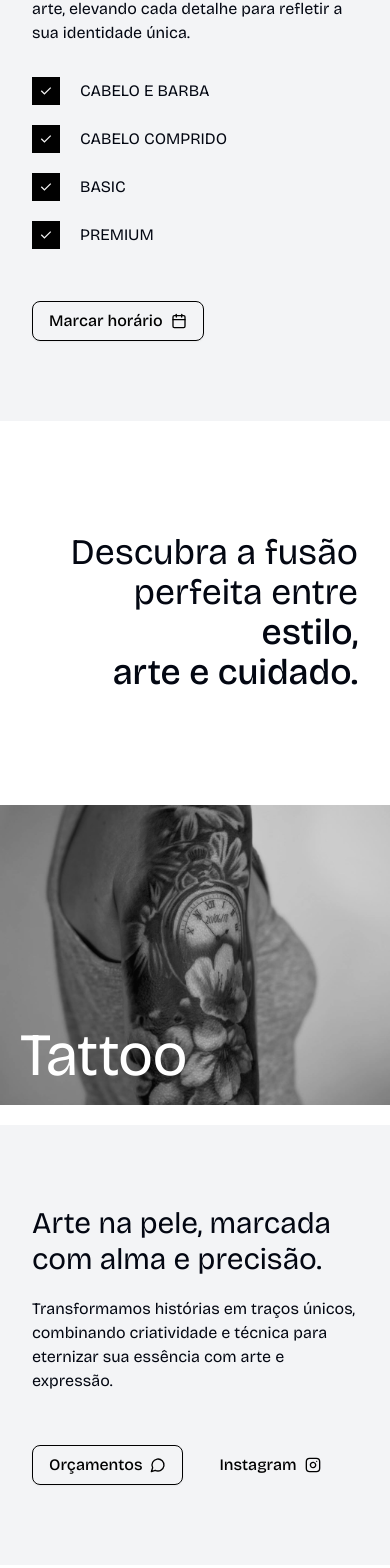
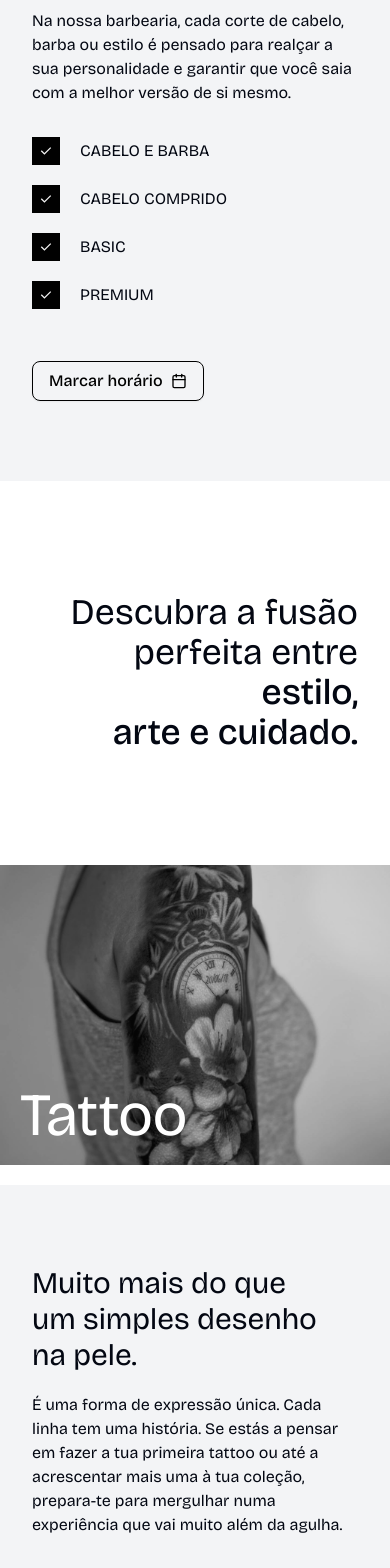
Before and after one commit to marcuswmc/sattis-nextjs-website, a Next.js app: page / in a window 390 px wide. Shown: the part 2263-3831 px from the top of the page. Built offline with nearby package versions, Linux system fonts and the light colour scheme.

Commit message:
update: services copy and add new artist

```diff
--- a/src/components/barberSection.tsx
+++ b/src/components/barberSection.tsx
@@ -55,12 +55,11 @@ export default function BarberSection() {
       >
         <motion.div variants={itemVariantsRight} className="flex flex-col gap-5">
           <h3 className="text-3xl">
-            A redefinir os cuidados <br />
-            com expertise e paixão.
+            Aqui, a tradição <br />
+            encontra a modernidade.
           </h3>
           <p>
-            Cuidamos do seu estilo com precisão e arte, elevando cada detalhe
-            para refletir a sua identidade única.
+            Na nossa barbearia, cada corte de cabelo, barba ou estilo é pensado para realçar a sua personalidade e garantir que você saia com a melhor versão de si mesmo.
           </p>
         </motion.div>
 
--- a/src/components/esteticaSection.tsx
+++ b/src/components/esteticaSection.tsx
@@ -66,7 +66,7 @@ export default function EsteticaSection() {
           className="flex flex-col gap-5"
         >
           <h3 className="text-3xl">
-            Elevamos a estética <br />
+            Elevamos a autoestima <br />
             com técnica e paixão.
           </h3>
           <p>
--- a/src/components/piercingSection.tsx
+++ b/src/components/piercingSection.tsx
@@ -62,14 +62,18 @@ export default function PiercingSection() {
             em cada detalhe.
           </h3>
           <p>
-            Realçamos sua identidade com precisão e segurança, oferecendo
-            piercings que unem arte, personalidade e sofisticação.
+            Cada piercing é feito com todo o cuidado, utilizando materiais de
+            qualidade e técnicas seguras para garantir que a tua experiência
+            seja a melhor possível. Queremos que te sintas confortável e
+            confiante. Se estás a pensar em dar o próximo passo, entra de cabeça
+            nesse mundo que mistura arte, estilo e, claro, um bocadinho de
+            dorzinha.
           </p>
         </motion.div>
 
         <motion.div variants={itemVariantsRight} className="flex gap-5">
           <Button
-          asChild
+            asChild
             variant="outline"
             className="mt-5 text-md border-black text-black cursor-pointer"
           >
@@ -78,14 +82,11 @@ export default function PiercingSection() {
             </Link>
           </Button>
           <Button
-          asChild
+            asChild
             variant="link"
             className="mt-5 text-md border-black text-black cursor-pointer"
           >
-            <Link
-              href={"https://www.instagram.com/s4ttis/"}
-              target="_blank"
-            >
+            <Link href={"https://www.instagram.com/s4ttis/"} target="_blank">
               Instagram <Instagram />
             </Link>
           </Button>
--- a/src/components/tattooSection.tsx
+++ b/src/components/tattooSection.tsx
@@ -52,19 +52,53 @@ export default function TattooSection() {
           className="flex flex-col gap-5"
         >
           <h3 className="text-3xl">
-            Arte na pele, marcada <br />
-            com alma e precisão.
+            Muito mais do que
+            <br />
+            um simples desenho
+            <br /> na pele.
           </h3>
           <p>
-            Transformamos histórias em traços únicos, combinando criatividade e
-            técnica para eternizar sua essência com arte e expressão.
+            É uma forma de expressão única. Cada linha tem uma história. Se
+            estás a pensar em fazer a tua primeira tattoo ou até a acrescentar
+            mais uma à tua coleção, prepara-te para mergulhar numa experiência
+            que vai muito além da agulha.
           </p>
         </motion.div>
 
-        <motion.div
-          variants={itemVariantsRight}
-          className="flex gap-5 flex-wrap"
+        <motion.div variants={itemVariantsRight} className="flex flex-col gap-6">
+          <div className="flex flex-col md:flex-row md:items-baseline md:gap-4">
+            <div>
+              <p className="font-medium text-xl">Lou Lopes: </p>
+            </div>
+            <div className="flex items-center">
+              <Button
+                asChild
+                variant="outline"
+                className="mt-5 text-md border-black text-black cursor-pointer"
               >
+                <Link href={"https://wa.me/351964935644"} target="_blank">
+                  Orçamentos <MessageCircle />
+                </Link>
+              </Button>
+              <Button
+                asChild
+                variant="link"
+                className="mt-5 text-md border-black text-black cursor-pointer"
+              >
+                <Link
+                  href={"https://www.instagram.com/loulopes_tattoo"}
+                  target="_blank"
+                >
+                  Instagram <Instagram />
+                </Link>
+              </Button>
+            </div>
+          </div>
+          <div className="flex flex-col md:flex-row md:items-baseline md:gap-4">
+            <div>
+              <p className="font-medium text-xl">Gabriela: </p>
+            </div>
+            <div className="flex items-center">
               <Button
                 asChild
                 variant="outline"
@@ -79,10 +113,15 @@ export default function TattooSection() {
                 variant="link"
                 className="mt-5 text-md border-black text-black cursor-pointer"
               >
-            <Link href={"https://www.instagram.com/gabrielagoncalvestattoo/"} target="_blank">
+                <Link
+                  href={"https://www.instagram.com/gabrielagoncalvestattoo/"}
+                  target="_blank"
+                >
                   Instagram <Instagram />
                 </Link>
               </Button>
+            </div>
+          </div>
         </motion.div>
       </motion.div>
     </motion.section>
```
Lines whose indentation alone changed are shown as unchanged.
